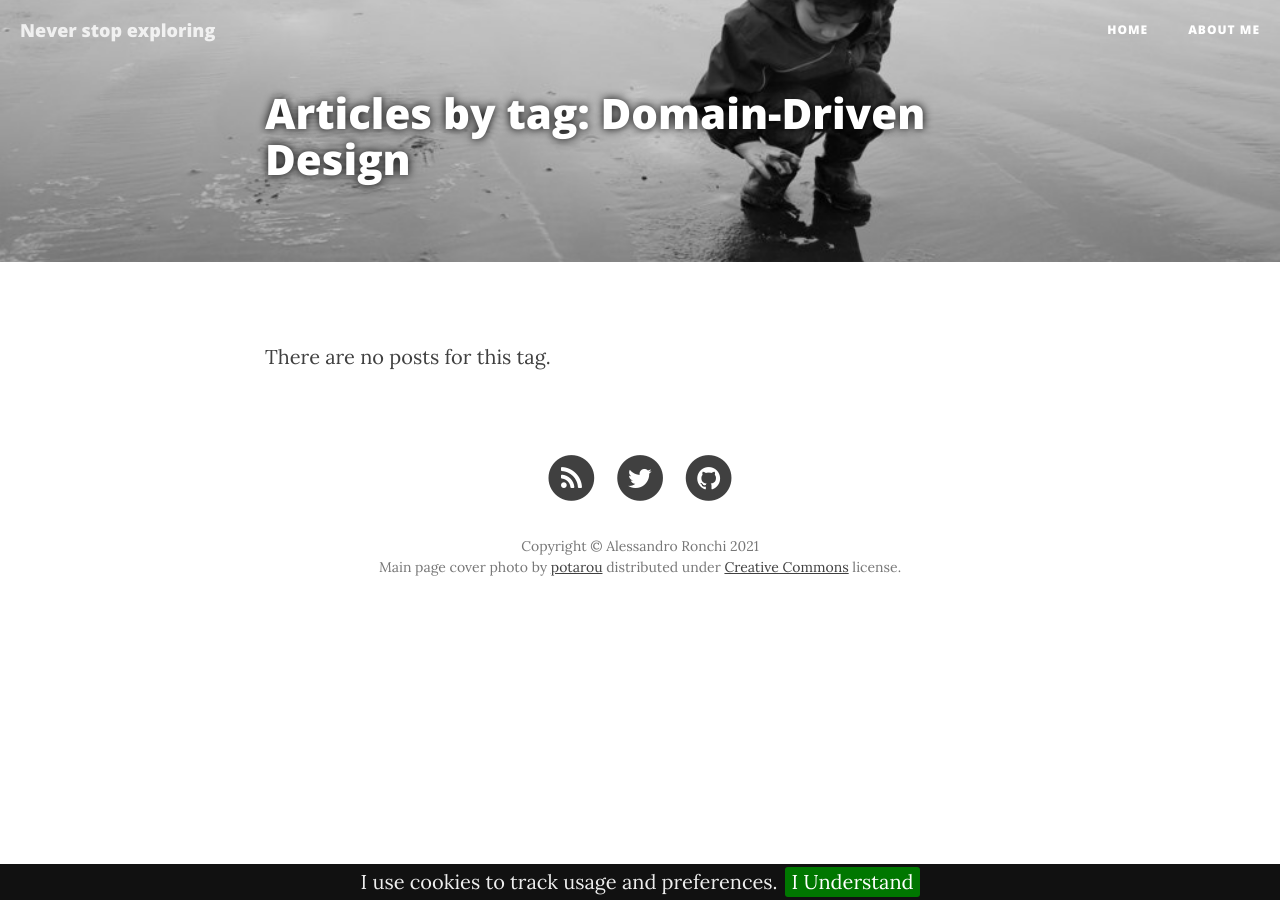
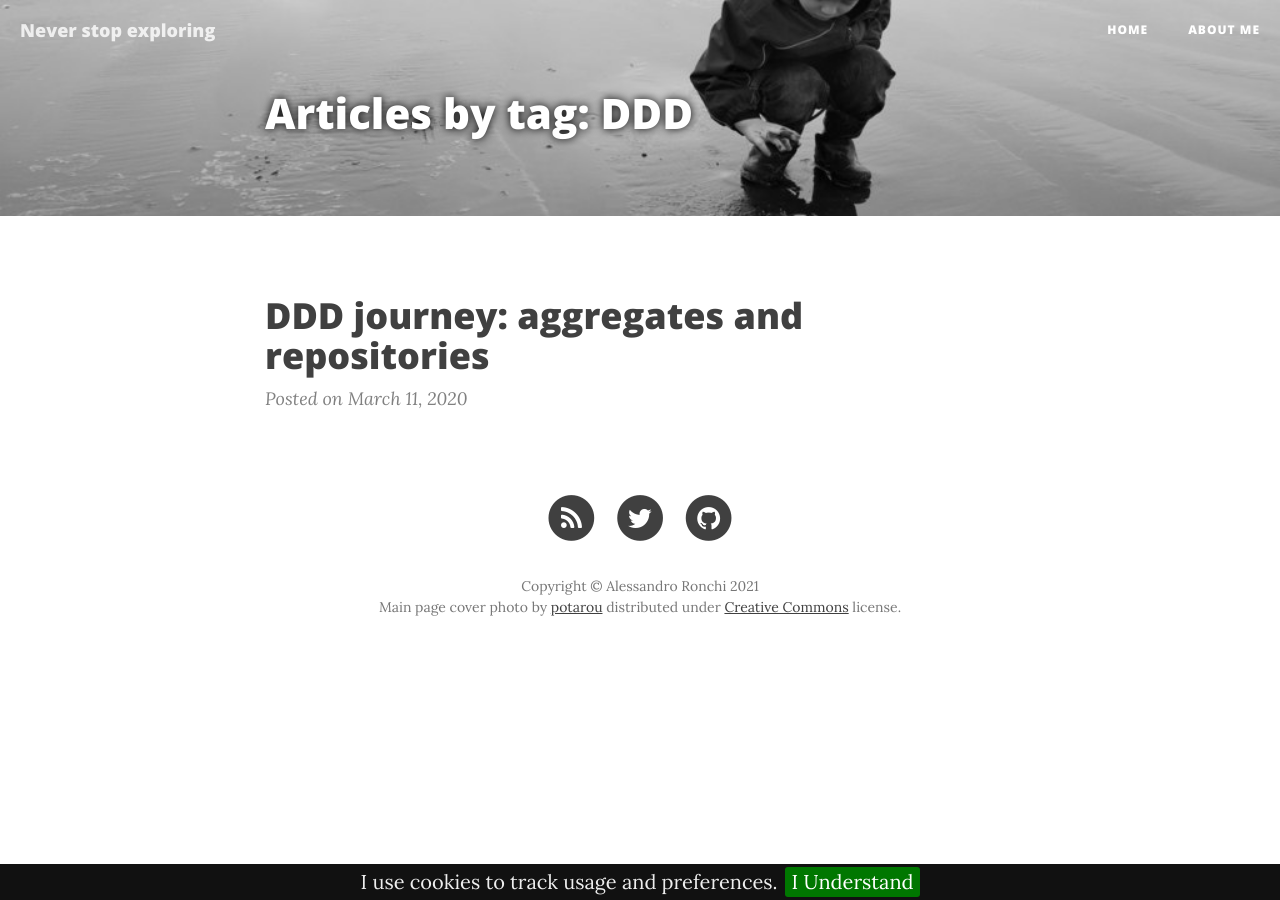
Before and after one commit to aleron75/aleron75.github.io, a Jekyll site: the page built from blog/tag/ddd.md, in a window 1280 px wide. Built offline with Jekyll 4.4.1, drawn with Linux system fonts in a browser that asks for light colours; nearby versions of some CDN libraries; part of the change alters nothing that is shown.

Commit message:
Add first post on DDD journey

```diff
--- a/_data/tags.yml
+++ b/_data/tags.yml
@@ -42,3 +42,6 @@
 
 - slug: helpers
   name: helpers
+
+- slug: ddd
+  name: ddd
--- /dev/null
+++ b/_posts/2021-03-11-ddd-journey-aggregates-and-repositories.md
@@ -0,0 +1,40 @@
+---
+layout:   post
+title:    "DDD journey: aggregates and repositories"
+date:     2020-03-11 05:00:00+0000
+author:   "Alessandro Ronchi"
+header-img: "img/ddd-journey.jpg"
+tags:     [ddd]
+---
+
+## Foreword
+In the last months, I had the pleasure to attend several **reading sessions** with [Matthias Noback](https://matthiasnoback.nl/), the author of [Advanced Web Application Architecture](https://www.goodreads.com/book/show/54179859-advanced-web-application-architecture) book.
+
+During our sessions, I took the chance to ask the author some questions that emerged while reading the mentioned book.
+
+In the series of my short **DDD journey** articles, I'll summarize some of the **insights** that came out speaking with the author.
+
+I hope these articles can be helpful to those that read the book; I warmly recommend it if you haven't already done.
+
+## How to save child entities of an aggregate?
+Let's first recap what is an aggregate with [Martin Fowler's definition](https://martinfowler.com/bliki/DDD_Aggregate.html):
+
+*"An aggregate is a cluster of domain objects that can be treated as a single unit. An example may be an order and its line-items, these will be separate objects, but it's useful to treat the order (together with its line items) as a single aggregate."*
+
+I was just modeling an order aggregate and its order lines in a sample **Laravel** project to apply the book's teachings.
+
+Since I was using Laravel's **Eloquent ORM** and Eloquent's models can be related only to a single table, I mistakenly added both an `OrderRepository` and an `OrderLinesRepository` as Eloquent models.
+
+I thought it could be the right thing to do because of the following sentence from Noback's book on page 247 that I misinterpreted:
+
+*"Don’t make changes to multiple entities in the same transaction."*
+
+It wasn't wrong to store order lines in a **separate table**; what was wrong with my design was that by using a **separate repository**, I was violating the very concept of an aggregate, summarized by Martin Fowler as follows:
+
+*"Aggregates are the basic element of transfer of data storage - you request to load or save whole aggregates. Transactions should not cross aggregate boundaries."*
+
+To solve the problem, I gave up using Eloquent, deleted `OrderLinesRepository`, and made the `OrderRepository` responsible for saving the aggregate as a whole.
+
+Enjoy!
+---
+Photo credits: [Dylan Gillis](https://unsplash.com/@dylandgillis?utm_source=unsplash&amp;utm_medium=referral&amp;utm_content=creditCopyText) - [Creative Commons license](https://creativecommons.org/licenses/by-nc-nd/2.0/)
--- a/blog/tag/ddd.md
+++ b/blog/tag/ddd.md
@@ -1,6 +1,6 @@
 ---
 layout: blog_by_tag
-title: 'Articles by tag: Domain-Driven Design'
+title: 'Articles by tag: DDD'
 tag: ddd
 nonav: true
 ---
```
